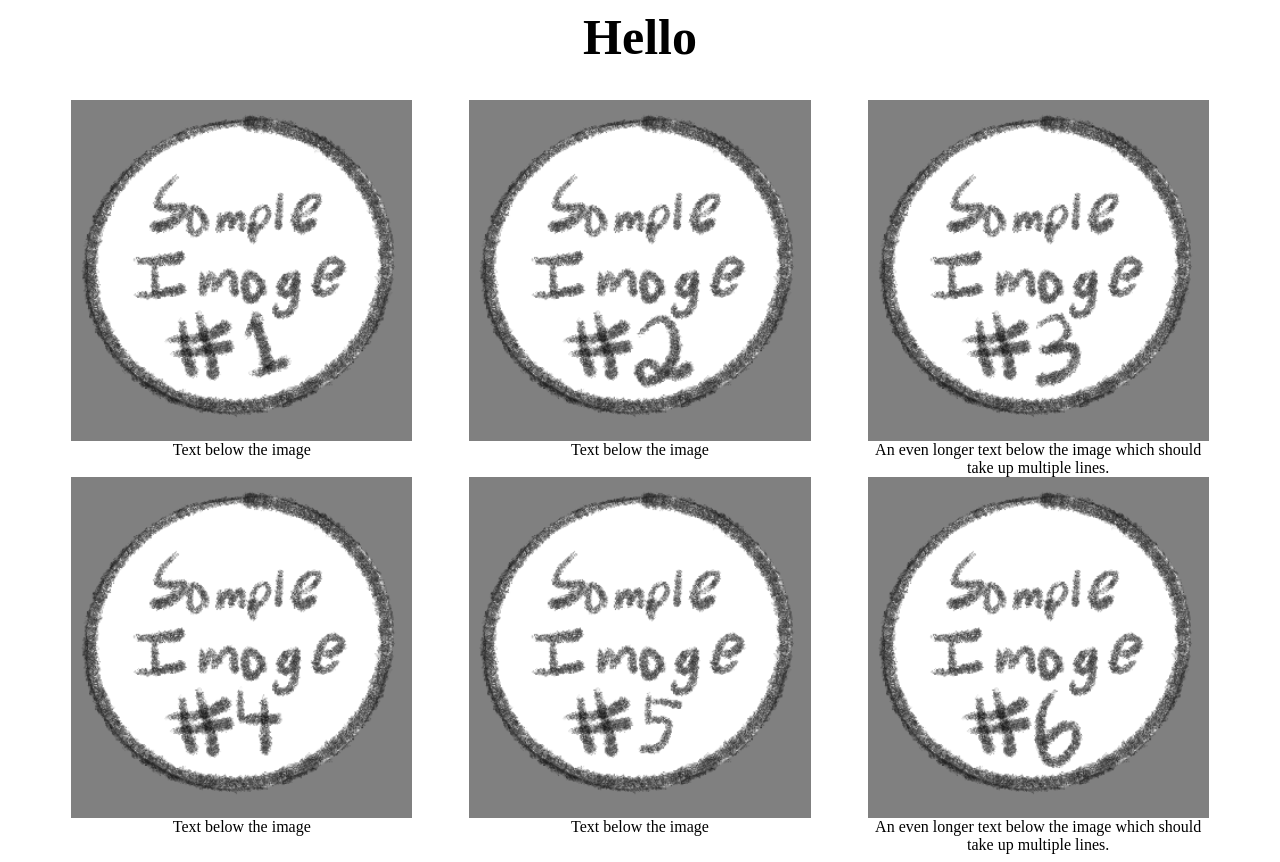
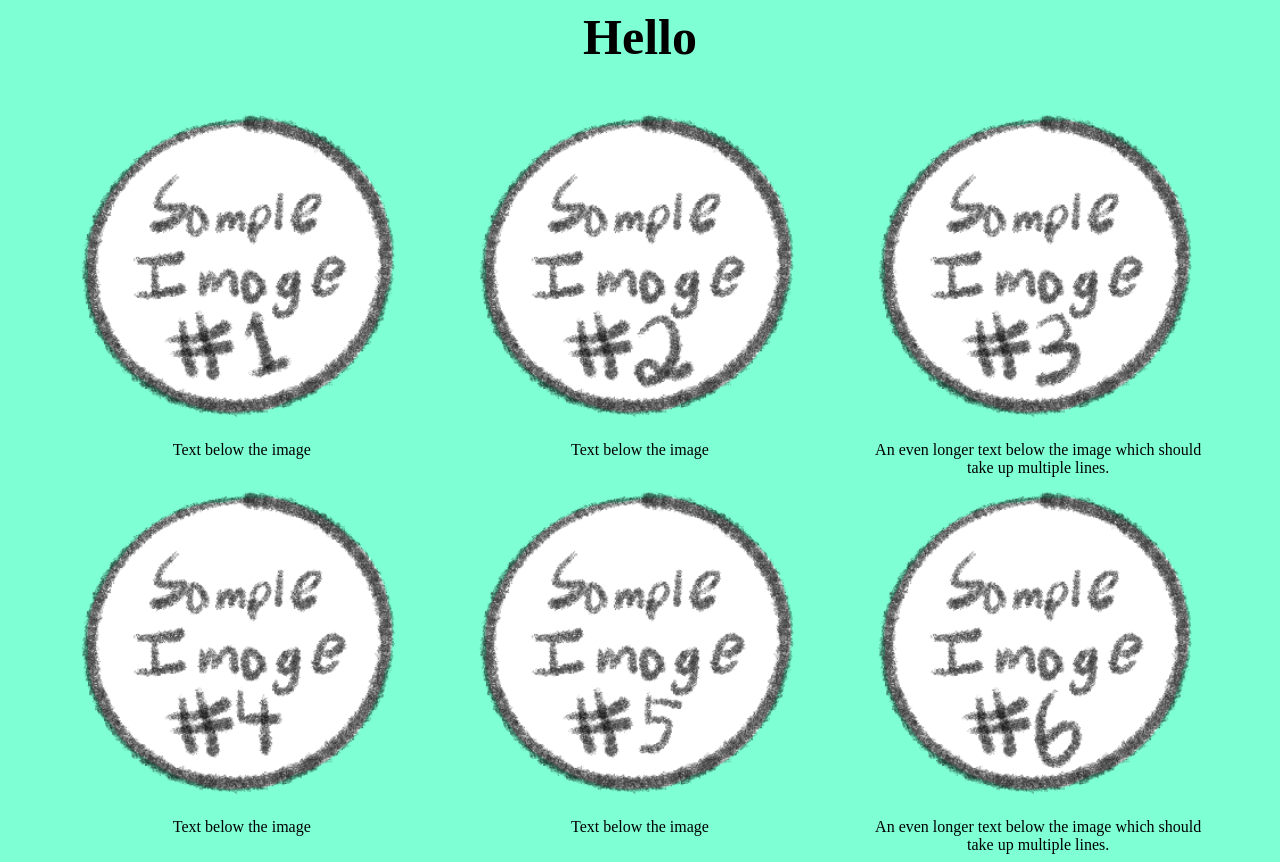
Before and after one commit to isaiahzimmerman/risaiah, a PHP site: page / in a window 1280 px wide. Run offline with PHP 8.4, Linux system fonts and the light colour scheme.

Commit message:
Update interface.css

```diff
--- a/interface.css
+++ b/interface.css
@@ -1,3 +1,7 @@
+body {
+    background-color: aquamarine;
+}
+
 h1 {
     font-size: 50;
     text-align: center;
@@ -16,7 +20,6 @@ div.item {
 img {
     width: 100%;
     height: auto;
-    background-color: grey;
     align-content: center;
 }
 .caption {
```
